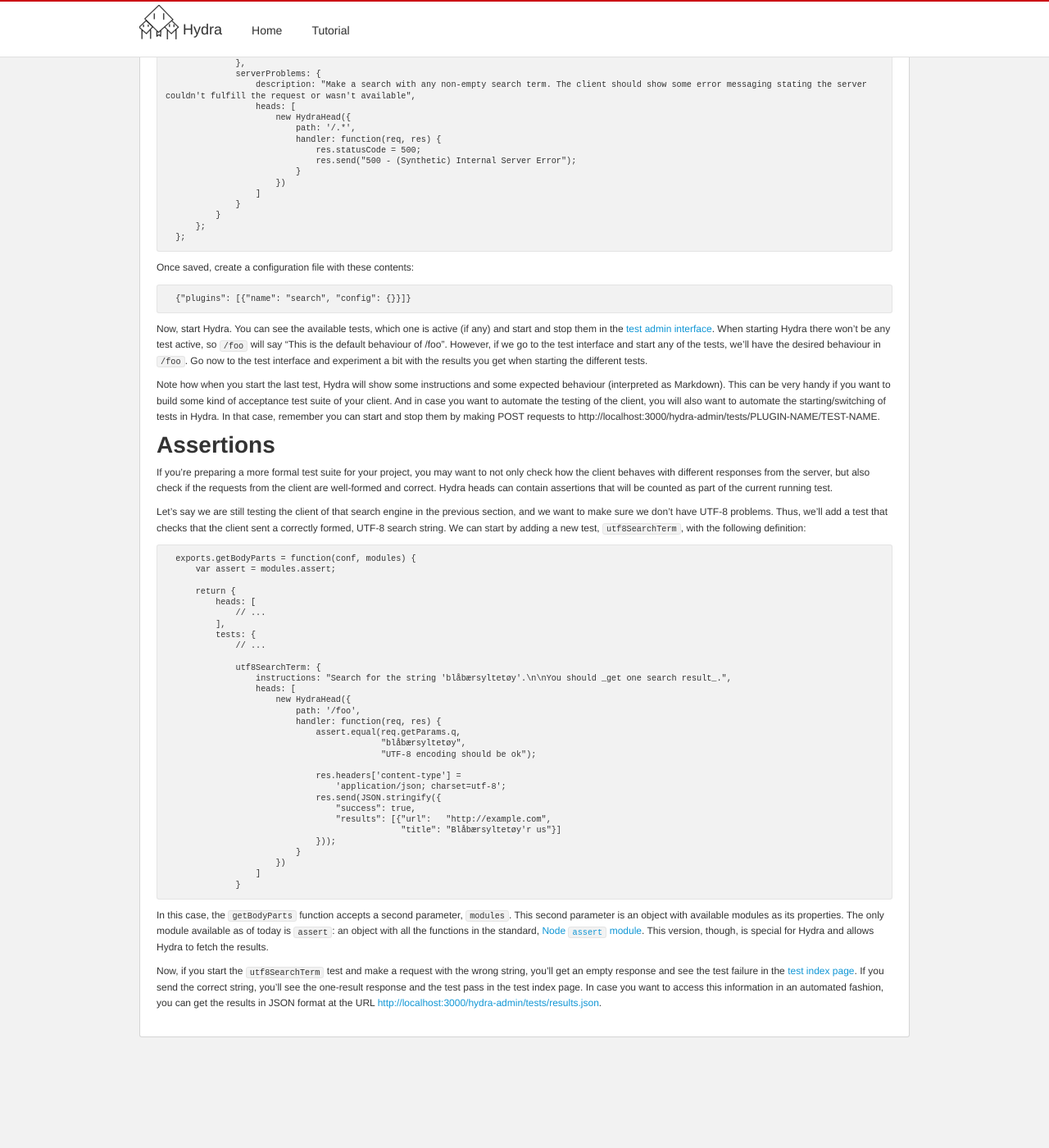
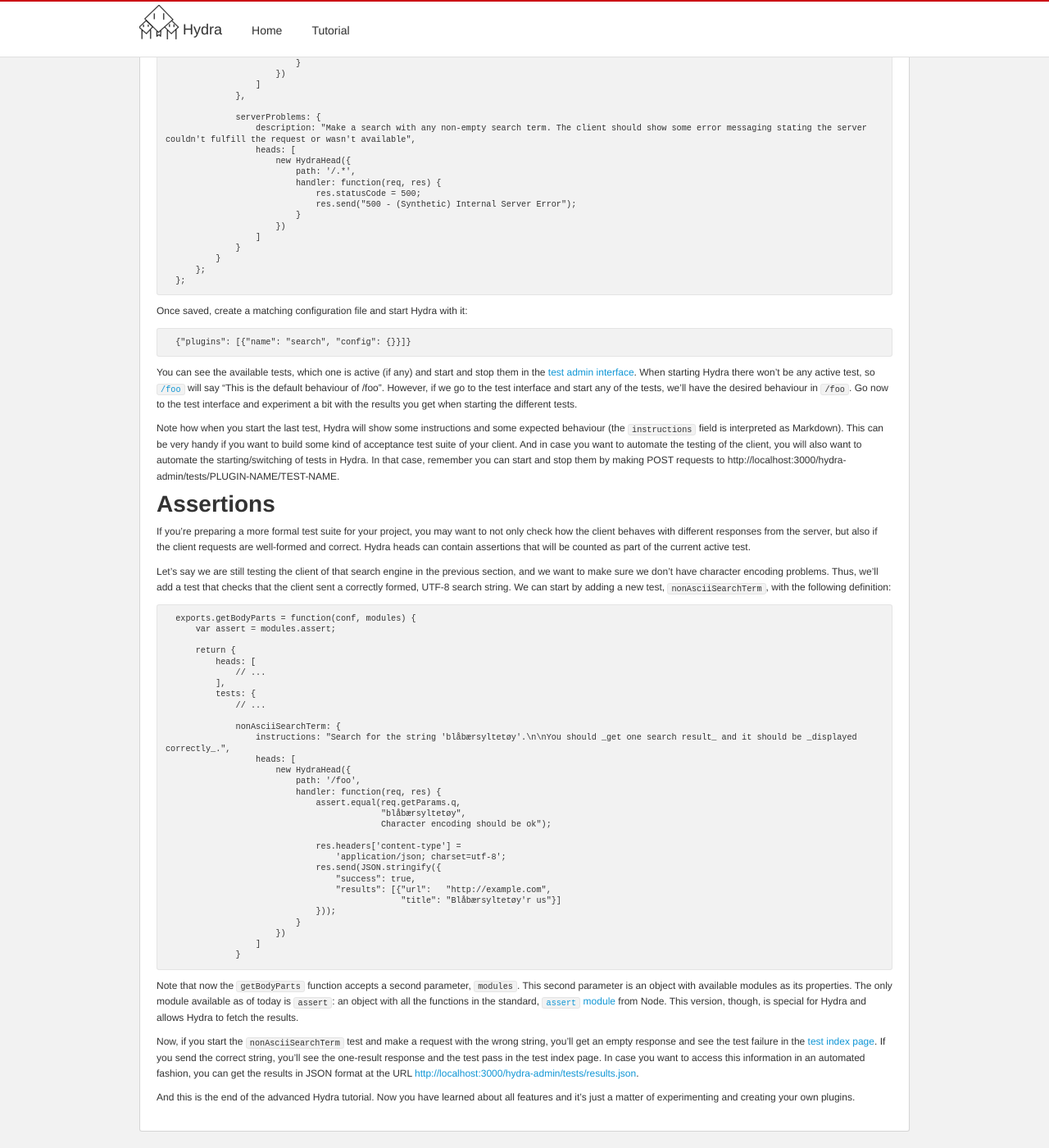
Before and after one commit to robohydra/robohydra, a Jekyll site: the page built from tutorial/advanced/index.md, in a window 1280 px wide and 1400 px high, scrolled down 1988 px. Shown: the whole window at 82% size. Built offline with Jekyll 4.4.1, drawn with Linux system fonts in a browser that asks for light colours; before the commit the page ends 3273 px from its top, so only the background shows below that; some of the changed text lies outside the part shown.

Commit message:
Improvements in both tutorials

```diff
--- a/tutorial/advanced/index.md
+++ b/tutorial/advanced/index.md
@@ -10,18 +10,18 @@
 If you look at the filenames for the static files we have copied into
 our `fake-assets` folder (see the DuckDuckGo example in the basic
 tutorial), you'll notice that they contain a version number. Now say
-that, for whatever reason, we don't want those version numbers in our
-files (eg. because we want our local files to work even if DuckDuckGo
-decides to change their version number). For these situations, Hydra
-has a simple solution: chaining. The idea behind chaining is that each
-request handler can accept an extra parameter, a function that allows
-the head to call any heads below it. As that function can be called
-with any request and response objects, you can do interesting things
-like tweaking the request being processed (eg. change the URL, add or
-remove headers, etc) or tweaking the response being returned
+that we don't want those version numbers in our filenames (eg. because
+we want our local files to work even if DuckDuckGo decides to change
+their version number). For these situations, Hydra has a simple
+solution: chaining. The idea behind chaining is that each request
+handler can accept an extra parameter, a function that allows the head
+to call any heads below it. As that function can be called with any
+request and response objects, you can do interesting things like
+tweaking the request being processed (eg. change the URL, add or
+remove headers, etc.) or tweaking the response being returned
 (eg. change the body or the headers). You could even call the function
 several times, to retry a request, combine the responses of several
-requests, etc.
+requests, or whatever else you might need.
 
 In this example, we're simply going to strip the `.vXXX` part of the
 filenames inside `assets`, where `XXX` are numbers. To do so, simply
@@ -59,10 +59,10 @@
 
 Now, create a new directory `fake-assets-unversioned` with the same
 files, but renaming them to `search_dropdown_homepage.png` and
-`logo_homepage.normal.png`. Now, start Hydra again with the new
-plugin, with `hydra ddg.conf`. Everything should keep working as
-before, and will keep working even if DuckDuckGo changes the version
-number in the URLs.
+`logo_homepage.normal.png`. Once you have the new files, start Hydra
+again with `hydra ddg.conf`. Everything should keep working as before,
+and will keep working even if DuckDuckGo changes the version number in
+the URLs.
 
 But what about tweaking the response we get from some other head?
 That's interesting, too. Let's turn "DuckDuckGo" into "Duck… Duck…
@@ -157,6 +159,7 @@
                           })
                       ]
                   },
+
                   twoResults: {
                       heads: [
                           new HydraHeadStatic({
@@ -173,6 +176,7 @@
                           })
                       ]
                   },
+
                   serverProblems: {
                       description: "Make a search with any non-empty search term. The client should show some error messaging stating the server couldn't fulfill the request or wasn't available",
                       heads: [
@@ -189,26 +193,28 @@
           };
       };
 
-Once saved, create a configuration file with these contents:
+Once saved, create a matching configuration file and start Hydra with
+it:
 
       {"plugins": [{"name": "search", "config": {}}]}
 
-Now, start Hydra. You can see the available tests, which one is active
-(if any) and start and stop them in the [test admin
+You can see the available tests, which one is active (if any) and
+start and stop them in the [test admin
 interface](http://localhost:3000/hydra-admin/tests). When starting
-Hydra there won't be any test active, so `/foo` will say "This is the
-default behaviour of /foo". However, if we go to the test interface
-and start any of the tests, we'll have the desired behaviour in
-`/foo`. Go now to the test interface and experiment a bit with the
-results you get when starting the different tests.
+Hydra there won't be any active test, so
+[`/foo`](http://localhost:3000/foo) will say "This is the default
+behaviour of /foo". However, if we go to the test interface and start
+any of the tests, we'll have the desired behaviour in `/foo`. Go now
+to the test interface and experiment a bit with the results you get
+when starting the different tests.
 
 Note how when you start the last test, Hydra will show some
-instructions and some expected behaviour (interpreted as
-Markdown). This can be very handy if you want to build some kind of
-acceptance test suite of your client.  And in case you want to
-automate the testing of the client, you will also want to automate the
-starting/switching of tests in Hydra. In that case, remember you can
-start and stop them by making POST requests to
+instructions and some expected behaviour (the `instructions` field is
+interpreted as Markdown). This can be very handy if you want to build
+some kind of acceptance test suite of your client.  And in case you
+want to automate the testing of the client, you will also want to
+automate the starting/switching of tests in Hydra. In that case,
+remember you can start and stop them by making POST requests to
 http://localhost:3000/hydra-admin/tests/PLUGIN-NAME/TEST-NAME.
 
 
@@ -217,15 +223,15 @@
 
 If you're preparing a more formal test suite for your project, you may
 want to not only check how the client behaves with different responses
-from the server, but also check if the requests from the client are
-well-formed and correct. Hydra heads can contain assertions that will
-be counted as part of the current running test.
+from the server, but also if the client requests are well-formed and
+correct. Hydra heads can contain assertions that will be counted as
+part of the current active test.
 
 Let's say we are still testing the client of that search engine in the
-previous section, and we want to make sure we don't have UTF-8
-problems. Thus, we'll add a test that checks that the client sent a
-correctly formed, UTF-8 search string. We can start by adding a new
-test, `utf8SearchTerm`, with the following definition:
+previous section, and we want to make sure we don't have character
+encoding problems. Thus, we'll add a test that checks that the client
+sent a correctly formed, UTF-8 search string. We can start by adding a
+new test, `nonAsciiSearchTerm`, with the following definition:
 
       exports.getBodyParts = function(conf, modules) {
           var assert = modules.assert;
@@ -237,15 +243,15 @@
               tests: {
                   // ...
 
-                  utf8SearchTerm: {
-                      instructions: "Search for the string 'blåbærsyltetøy'.\n\nYou should _get one search result_.",
+                  nonAsciiSearchTerm: {
+                      instructions: "Search for the string 'blåbærsyltetøy'.\n\nYou should _get one search result_ and it should be _displayed correctly_.",
                       heads: [
                           new HydraHead({
                               path: '/foo',
                               handler: function(req, res) {
                                   assert.equal(req.getParams.q,
                                                "blåbærsyltetøy",
-                                               "UTF-8 encoding should be ok");
+                                               Character encoding should be ok");
 
                                   res.headers['content-type'] =
                                       'application/json; charset=utf-8';
@@ -259,15 +265,16 @@
                       ]
                   }
 
-In this case, the `getBodyParts` function accepts a second parameter,
+Note that now the `getBodyParts` function accepts a second parameter,
 `modules`. This second parameter is an object with available modules
 as its properties. The only module available as of today is `assert`:
-an object with all the functions in the standard, [Node `assert`
-module](http://nodejs.org/docs/latest/api/assert.html). This version,
-though, is special for Hydra and allows Hydra to fetch the results.
+an object with all the functions in the standard, [`assert`
+module](http://nodejs.org/docs/latest/api/assert.html) from Node. This
+version, though, is special for Hydra and allows Hydra to fetch the
+results.
 
-Now, if you start the `utf8SearchTerm` test and make a request with
-the wrong string, you'll get an empty response and see the test
+Now, if you start the `nonAsciiSearchTerm` test and make a request
+with the wrong string, you'll get an empty response and see the test
 failure in the [test index
 page](http://localhost:3000/hydra-admin/tests). If you send the
 correct string, you'll see the one-result response and the test pass
@@ -275,3 +282,7 @@
 an automated fashion, you can get the results in JSON format at the
 URL
 [http://localhost:3000/hydra-admin/tests/results.json](http://localhost:3000/hydra-admin/tests/results.json).
+
+And this is the end of the advanced Hydra tutorial. Now you have
+learned about all features and it's just a matter of experimenting and
+creating your own plugins.
```
Also changed, not shown: other parts of tutorial/advanced/index.md (+5 -3 lines), tutorial/index.md (+37 -31 lines).
